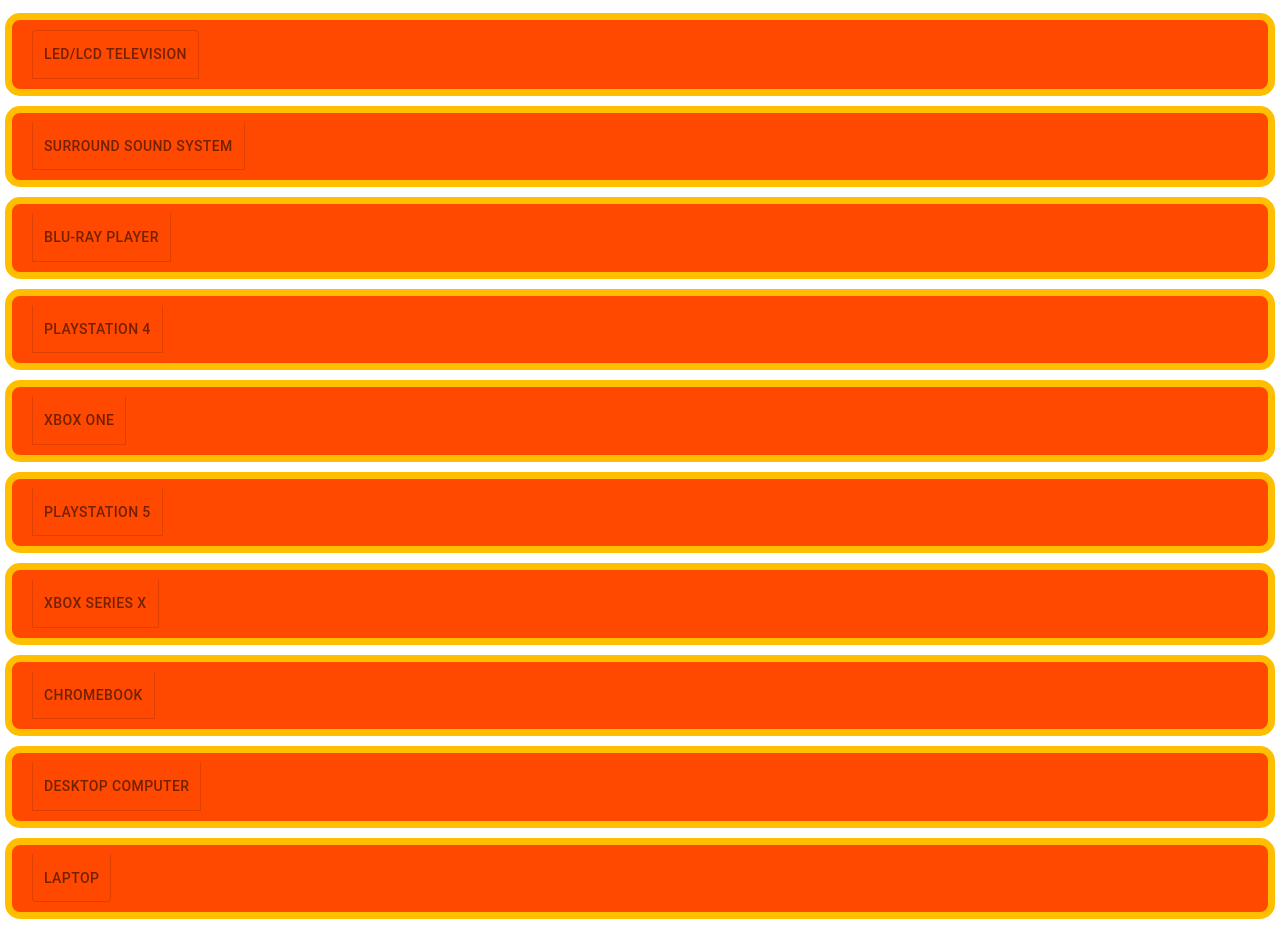
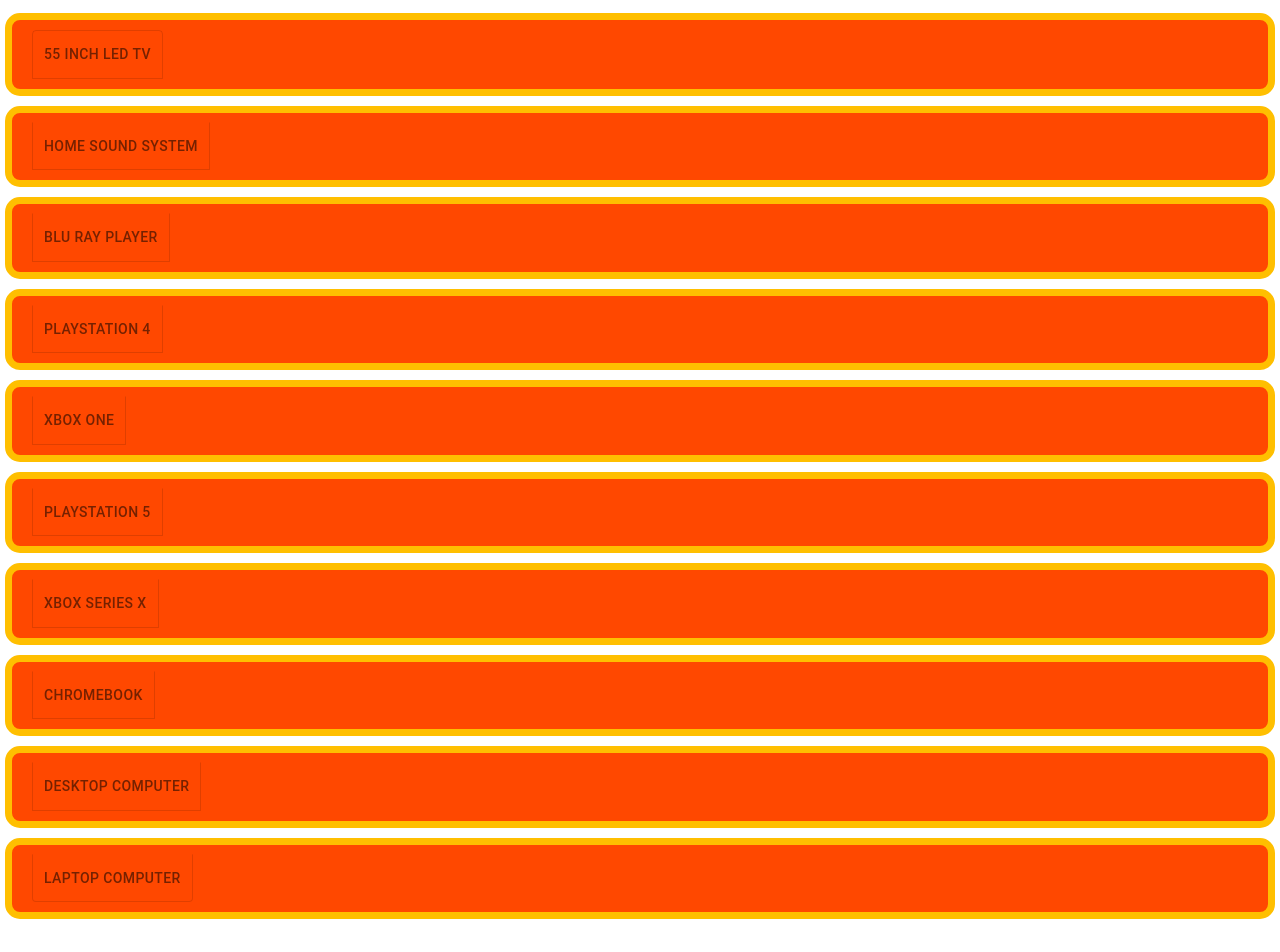
Before and after one commit to CEN-3031-Project-Team-3/PowerMeUp, a React (Create React App) app: page /consumerElectronics in a window 1280 px wide. Shown: the part 140-1092 px from the top of the page. Built offline with nearby package versions, Linux system fonts and the light colour scheme.

Commit message:
changed all appliance names to exactly match what is on excel spreadsheet

```diff
--- a/src/components/Cleaning.js
+++ b/src/components/Cleaning.js
@@ -28,32 +28,32 @@
           aria-label="text formatting"
         >
                     <header className="App-cleaning2 button">
-          <ToggleButton value="vacuum cleaner" aria-label="vacuum cleaner">
-            Vacuum Cleaner
+          <ToggleButton value="Vacuum Cleaner" aria-label="Vacuum Cleaner">
+          Vacuum Cleaner
           </ToggleButton>
           </header>
           <header className="App-cleaning2 button">
           <ToggleButton
-            value="pressure washer"
-            aria-label="pressure washer"
+            value="Pressure Washer"
+            aria-label="Pressure Washer"
           >
             Pressure Washer
           </ToggleButton>
           </header>
-          <header className="App-cleaning2 button">
+          <header className="App-cleaning2 button">gi
           <ToggleButton
-            value="laundry washer"
-            aria-label="laundry washer"
+            value="Washing Machine"
+            aria-label="Washing Machine"
           >
-            Laundry Washer
+           Washing Machine
           </ToggleButton>
           </header>
           <header className="App-cleaning2 button">
           <ToggleButton
-            value="laundry dryer"
-            aria-label="laundry dryer"
+            value="Clothes Dryer"
+            aria-label="Clothes Dryer"
           >
-            Laundry Dryer
+            Clothes Dryer
           </ToggleButton>
           </header>
 
--- a/src/components/ConsumerElectronics.js
+++ b/src/components/ConsumerElectronics.js
@@ -28,21 +28,21 @@
           aria-label="text formatting"
         >
                     <header className="App-consumerelectronics2 button">
-          <ToggleButton value="LED/LCD Television" aria-label="LED/LCD Television">
-            LED/LCD Television
+          <ToggleButton value="55 Inch LED TV" aria-label="55 Inch LED TV">
+          55 Inch LED TV
           </ToggleButton>
           </header>
           <header className="App-consumerelectronics2 button">
           <ToggleButton
-            value="Surround Sound System"
-            aria-label="Surround Sound System"
+            value="Home Sound System"
+            aria-label="Home Sound System"
           >
-            Surround Sound System
+            Home Sound System
           </ToggleButton>
           </header>
           <header className="App-consumerelectronics2 button">
-          <ToggleButton value="Blu-ray Player" aria-label="Blu-ray Player">
-            Blu-ray Player
+          <ToggleButton value="Blu ray Player" aria-label="Blu ray Player">
+          Blu ray Player
           </ToggleButton>
           </header>
           <header className="App-consumerelectronics2 button">
@@ -76,8 +76,8 @@
           </ToggleButton>
           </header>
           <header className="App-consumerelectronics2 button">
-          <ToggleButton value="Laptop" aria-label="Laptop">
-            Laptop
+          <ToggleButton value="Laptop Computer" aria-label="Laptop Computer">
+          Laptop Computer
           </ToggleButton>
           </header>
         </ToggleButtonGroup>
--- a/src/components/Environmental.js
+++ b/src/components/Environmental.js
@@ -28,18 +28,18 @@
           aria-label="text formatting"
         >
                             <header className="App-environmental2 button">
-          <ToggleButton value="window air conditioner" aria-label="window air conditioner">
-            Window Air Conditioner
+          <ToggleButton value="Window Air Conditioner" aria-label="Window Air Conditioner">
+          Window Air Conditioner
           </ToggleButton>
           </header>
           <header className="App-environmental2 button">
-          <ToggleButton value="humidifier" aria-label="humidifier">
-            Humidifier
+          <ToggleButton value="Humidifier" aria-label="Humidifier">
+          Humidifier
           </ToggleButton>
           </header>
           <header className="App-environmental2 button">
-          <ToggleButton value="heater" aria-label="heater">
-            Heater
+          <ToggleButton value="Space Heater" aria-label="Space Heater">
+          Space Heater
           </ToggleButton>
           </header>
 
--- a/src/components/Hygenic.js
+++ b/src/components/Hygenic.js
@@ -28,18 +28,18 @@
           aria-label="text formatting"
         >
                             <header className="App-hygenic2 button">
-          <ToggleButton value="hair dryer" aria-label="hair dryer">
-            Hair Dryer
+          <ToggleButton value="Hair Blow Dryer" aria-label="Hair Blow Dryer">
+          Hair Blow Dryer
           </ToggleButton>
           </header>
           <header className="App-hygenic2 button">
-          <ToggleButton value="electric shaver" aria-label="electric shaver">
-            Electric Shaver
+          <ToggleButton value="Electric Shaver" aria-label="Electric Shaver">
+          Electric Shaver
           </ToggleButton>
           </header>
           <header className="App-hygenic2 button">
-          <ToggleButton value="electric toothbrush" aria-label="electric toothbrush">
-            Electric Toothbrush
+          <ToggleButton value="Electric Toothbrush" aria-label="Electric Toothbrush">
+          Electric Toothbrush
           </ToggleButton>
           </header>
 
--- a/src/components/Kitchen.js
+++ b/src/components/Kitchen.js
@@ -28,36 +28,36 @@
           aria-label="text formatting"
         >
                             <header className="App-kitchen2 button">
-          <ToggleButton value="refrigerator" aria-label="refrigerator">
-            Refrigerator
+          <ToggleButton value="Refrigerator" aria-label="Refrigerator">
+          Refrigerator
           </ToggleButton>
           </header>
           <header className="App-kitchen2 button">
           <ToggleButton
-            value="dishwashing machine"
-            aria-label="diswashing machine"
+            value="Dishwasher"
+            aria-label="Dishwasher"
           >
-            Dishwashing Machine
+            Dishwasher
           </ToggleButton>
           </header>
           <header className="App-kitchen2 button">
-          <ToggleButton value="oven" aria-label="oven">
-            Oven
+          <ToggleButton value="Oven" aria-label="Oven">
+          Oven
           </ToggleButton>
           </header>
           <header className="App-kitchen2 button">
-          <ToggleButton value="toaster" aria-label="toaster">
-            Toaster
+          <ToggleButton value="Toaster" aria-label="Toaster">
+          Toaster
           </ToggleButton>
           </header>
           <header className="App-kitchen2 button">
           <ToggleButton value="Microwave" aria-label="Microwave">
-            Microwave
+          Microwave
           </ToggleButton>
           </header>
           <header className="App-kitchen2 button">
           <ToggleButton value="Coffee Maker" aria-label="Coffee Maker">
-            Coffee Maker
+          Coffee Maker
           </ToggleButton>
           </header>
         </ToggleButtonGroup>
```
